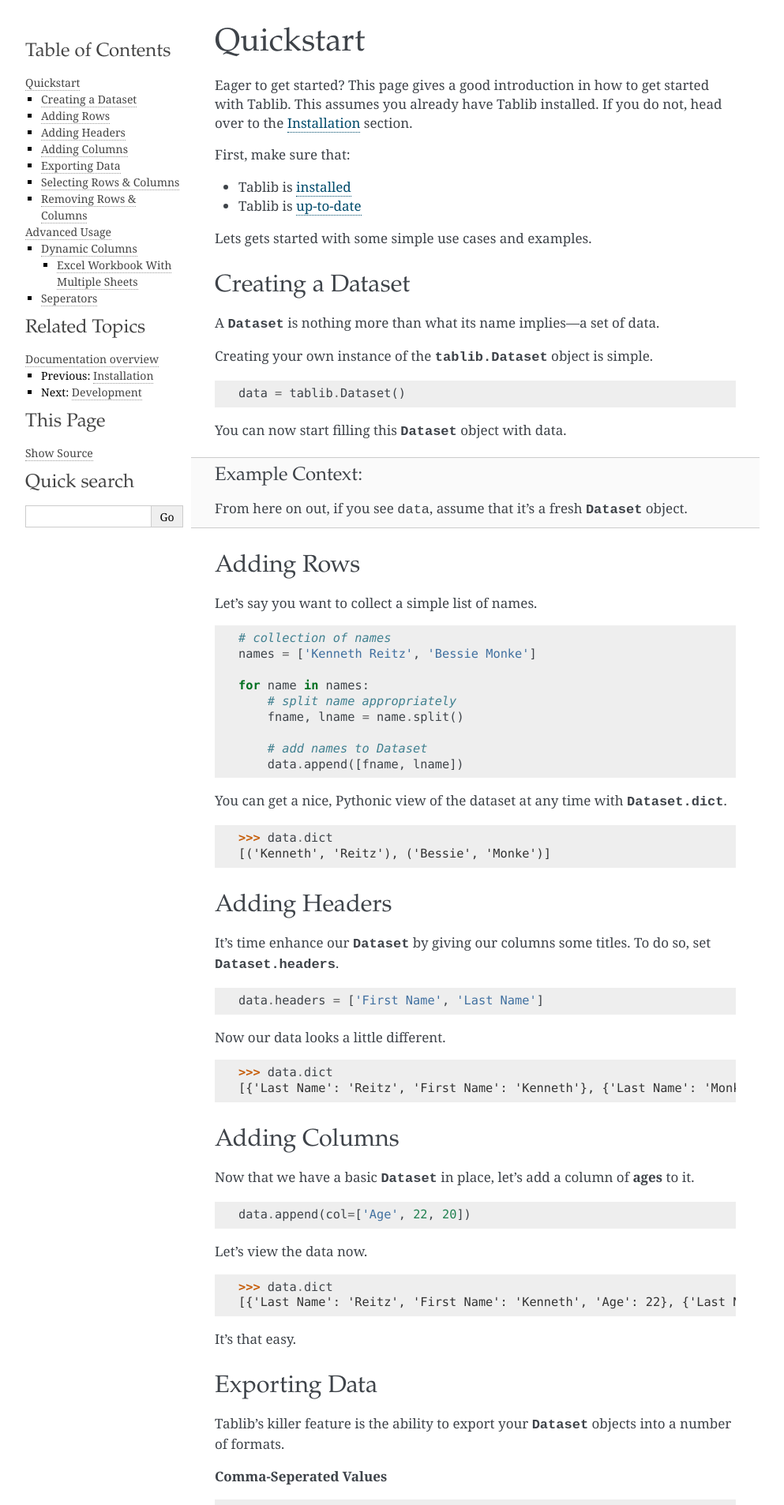
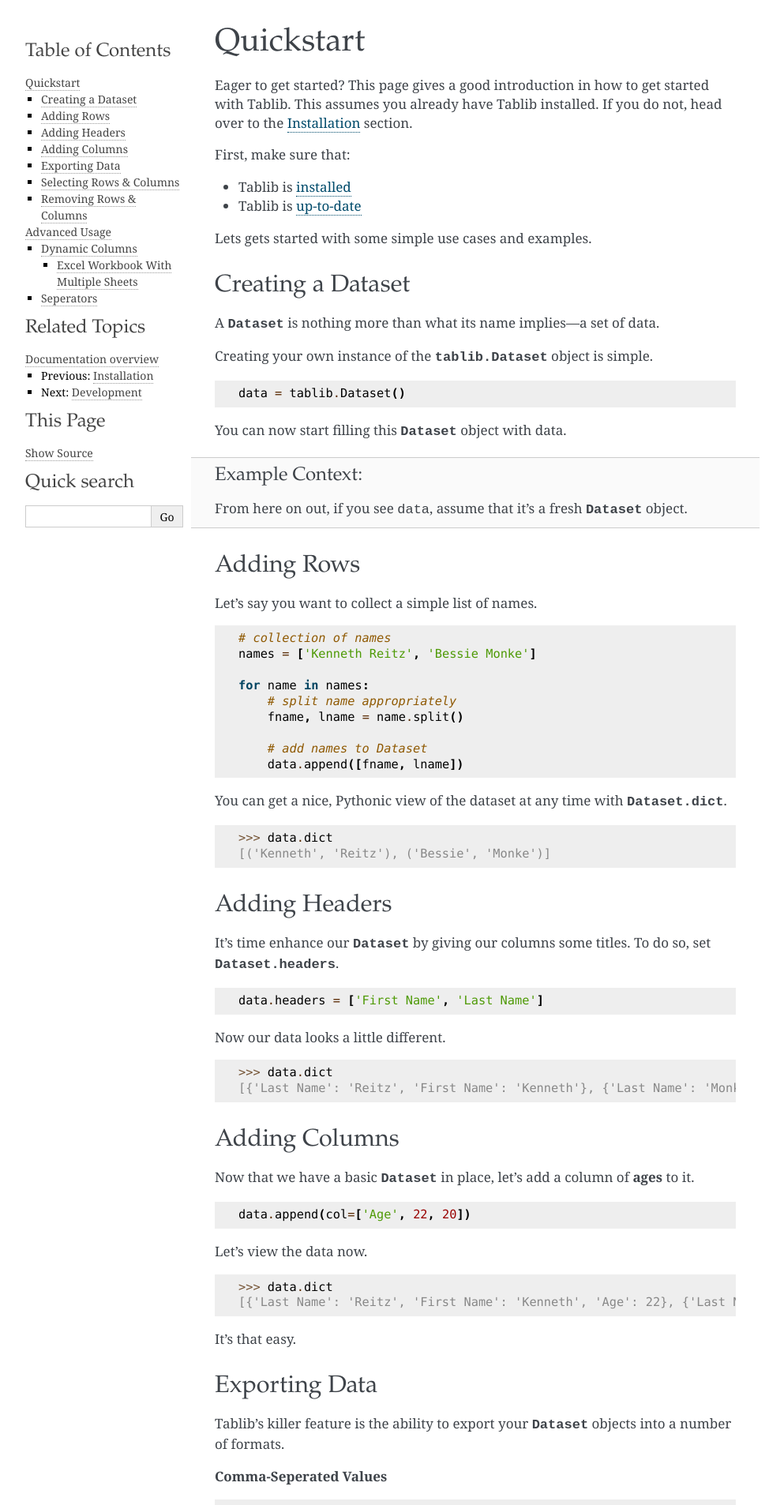
Before and after one commit to jazzband/tablib, a Sphinx documentation site: the page built from docs/tutorial.rst, in a window 1280 px wide. Shown: the top 1906 px of the page at 79% size, without its empty margins (148-1141 px from the left). Built offline with Sphinx 7.4.7, drawn with Linux system fonts in a browser that asks for light colours; the version number is read from the project's files by our own code; some of the changed text lies outside the part shown.

Commit message:
Documentation configuration changes for colors.

```diff
--- a/docs/conf.py
+++ b/docs/conf.py
@@ -42,7 +42,7 @@
 
 # General information about the project.
 project = u'Tablib'
-copyright = u'2010, Kenneth Reitz'
+copyright = u'2010, Kenneth Reitz. Styles (modified) &copy; Armin Ronacher'
 
 # The version info for the project you're documenting, acts as replacement for
 # |version| and |release|, also used in various other places throughout the
@@ -71,18 +71,18 @@
 #default_role = None
 
 # If true, '()' will be appended to :func: etc. cross-reference text.
-#add_function_parentheses = True
+add_function_parentheses = True
 
 # If true, the current module name will be prepended to all description
 # unit titles (such as .. function::).
-#add_module_names = True
+# add_module_names = True
 
 # If true, sectionauthor and moduleauthor directives will be shown in the
 # output. They are ignored by default.
 #show_authors = False
 
 # The name of the Pygments (syntax highlighting) style to use.
-pygments_style = 'sphinx'
+pygments_style = 'flask_theme_support.FlaskyStyle'
 
 # A list of ignored prefixes for module index sorting.
 #modindex_common_prefix = []
@@ -129,7 +129,7 @@
 
 # If true, SmartyPants will be used to convert quotes and dashes to
 # typographically correct entities.
-#html_use_smartypants = True
+html_use_smartypants = True
 
 # Custom sidebar templates, maps document names to template names.
 #html_sidebars = {}
@@ -148,10 +148,10 @@
 #html_split_index = False
 
 # If true, links to the reST sources are added to the pages.
-#html_show_sourcelink = True
+html_show_sourcelink = True
 
 # If true, "Created using Sphinx" is shown in the HTML footer. Default is True.
-#html_show_sphinx = True
+html_show_sphinx = False
 
 # If true, "(C) Copyright ..." is shown in the HTML footer. Default is True.
 #html_show_copyright = True
```
